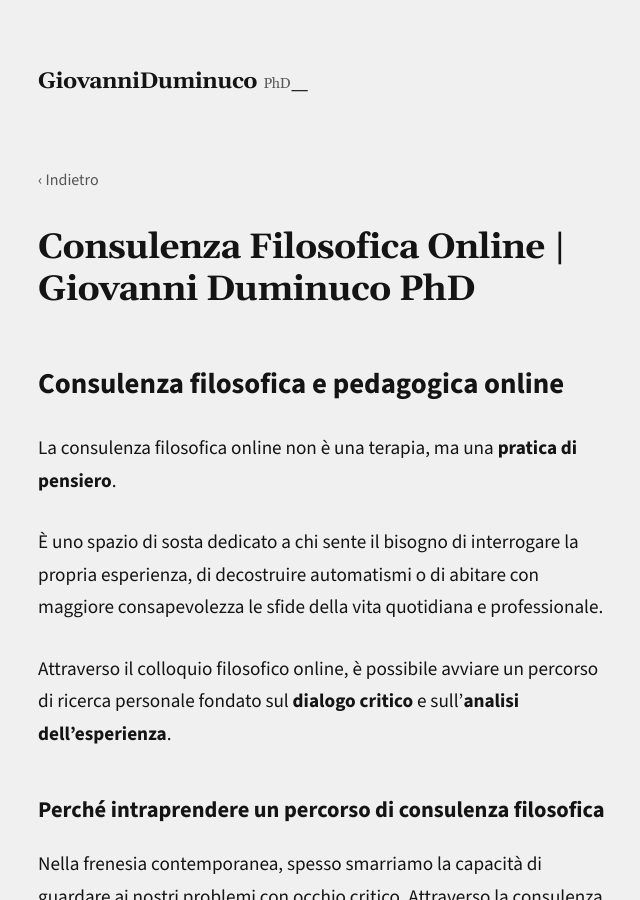
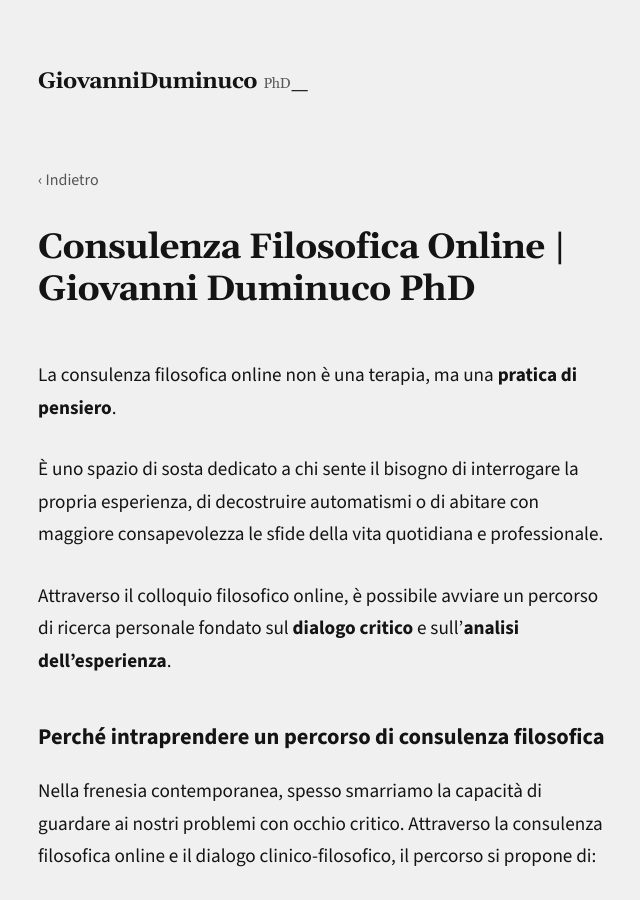
Before and after one commit to dumgio/dumgio.github.io, a Jekyll site: the page built from consulenza-filosofica.md, in a window 1280 px wide and 900 px high. Shown: the whole window, without its empty margins (122-762 px from the left). Built offline with Jekyll 4.4.1, drawn with Linux system fonts in a browser that asks for light colours; some of the changed lines change nothing that is shown.

Commit message:
Update consulenza-filosofica.md

```diff
--- a/consulenza-filosofica.md
+++ b/consulenza-filosofica.md
@@ -3,8 +3,6 @@
 title: Consulenza Filosofica Online | Giovanni Duminuco PhD
 description: Consulenza filosofica e pedagogica online con Giovanni Duminuco (PhD). Colloqui individuali per sviluppare pensiero critico e orientarsi nelle scelte personali e professionali.
 ---
-
-# Consulenza filosofica e pedagogica online
 
 La consulenza filosofica online non è una terapia, ma una **pratica di pensiero**.
 
@@ -40,6 +38,6 @@
 
 Se desideri fissare un primo colloquio conoscitivo o ricevere maggiori informazioni sulla consulenza filosofica online, puoi scrivermi direttamente.
 
-> 👉 **Puoi richiedere un primo colloquio senza impegno.**
+👉 **Puoi richiedere un primo colloquio senza impegno.**
 
-[**Invia una Email**](mailto:giovanni.duminuco@gmail.com)
+[**Invia una Email**](mailto:mail@giod.it)
```
